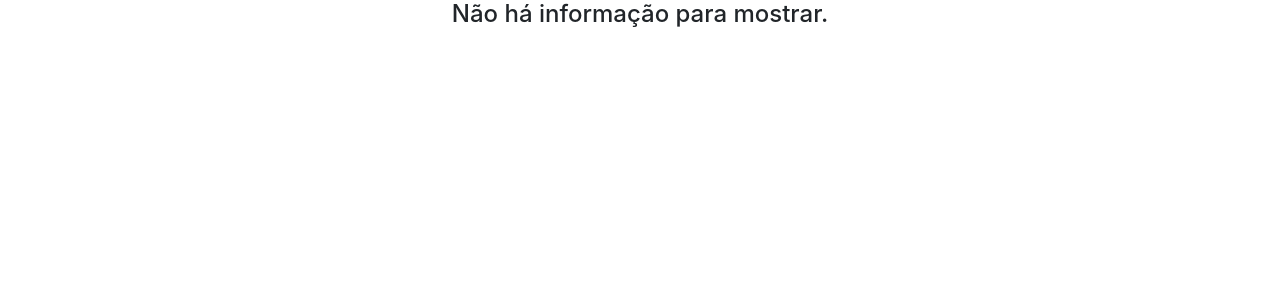
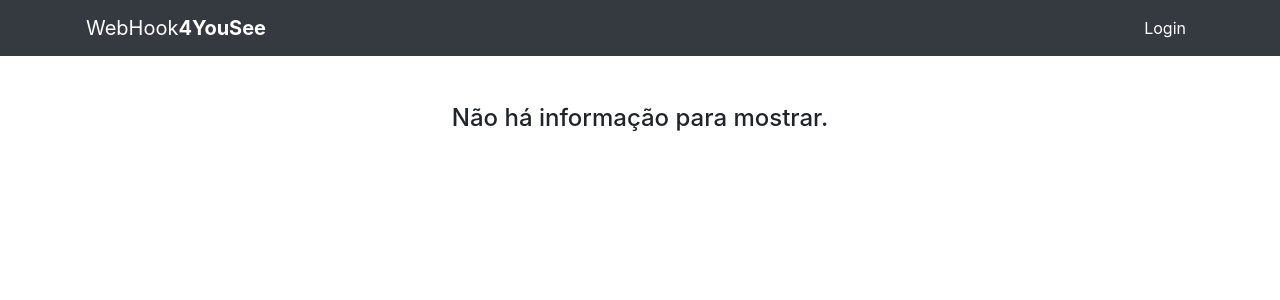
Before and after one commit to 4YouSee-Suporte/4youseewebhook, a Django app: page / in a window 1280 px wide. Shown: the top 300 px of the page. Run offline with Django 3.2, Linux system fonts and the light colour scheme; some libraries are stand-ins or nearby versions.

Commit message:
Consertando detalhes da herança de templates

```diff
--- a/webhook/base/templates/base/playlogs.html
+++ b/webhook/base/templates/base/playlogs.html
@@ -1,12 +1,16 @@
 {% extends "base/base.html" %}
+{% load filter_extras %}
+
 
 {% block content %}
-{% load filter_extras %}
-{% with active="active" show="show" true="true" false="false" %}
+{% include 'base/header.html' %}
+<div class="col-md-8 offset-md-2 mt-5 mb-3">
 
-{% block messages %}
-{% include 'base/messages.html' %}
-{% endblock %}
+    {% with active="active" show="show" true="true" false="false" %}
+
+    {% block messages %}
+    {% include 'base/messages.html' %}
+    {% endblock %}
 
     {% if contas %}
     <ul class="nav nav-tabs" id="myTab" role="tablist">
@@ -35,7 +39,8 @@
                        data-target="#collapse{{ forloop.counter|num_to_word|title }}" aria-expanded="true"
                        aria-controls="collapse{{ forloop.counter|num_to_word|title }}">
                         <div class="card-header" id="heading{{ forloop.counter|num_to_word|title }}">
-                            <h6 class="mb-0">{{ records_by_day|length }} Playlogs, {{ records_by_day.0.date|date:"d M Y" }}</h6>
+                            <h6 class="mb-0">{{ records_by_day|length }} Playlogs, {{ records_by_day.0.date|date:"d M Y"
+                                }}</h6>
                         </div>
                     </a>
                     <div id="collapse{{ forloop.counter|num_to_word|title }}"
@@ -82,5 +87,5 @@
     {% endif %}
 
     {% endwith %}
-
+</div>
 {% endblock content %}
```
